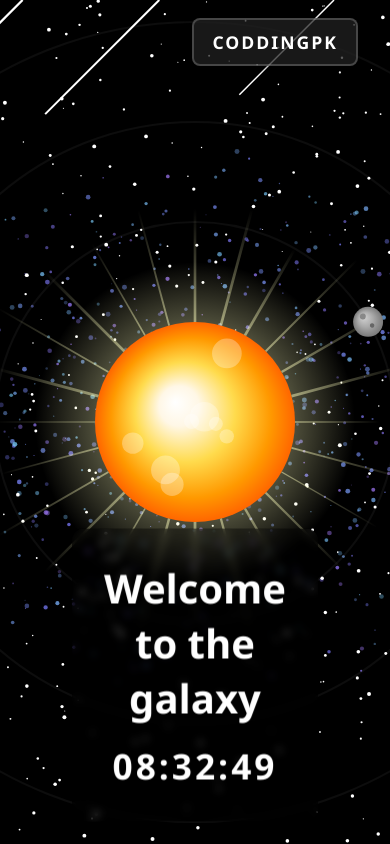
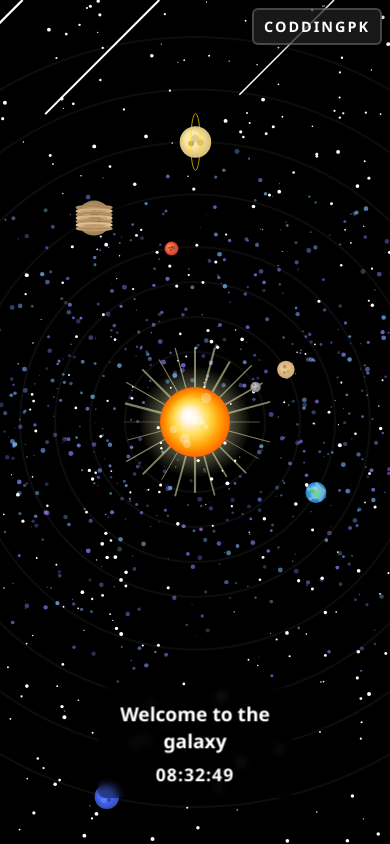
Before and after one commit to TMC0406/tranmanhcuong, a plain HTML site: page index.html in a window 390 px wide. Drawn offline with Linux system fonts and the light colour scheme.

Commit message:
Refactor overlay styles for better responsiveness and enhance scaling of visual elements

```diff
--- a/index.html
+++ b/index.html
@@ -71,12 +71,36 @@
       color: #222;
       border-color: #fff;
     }
+    @media (max-width: 600px) {
+      .overlay {
+        top: 88%;
+        padding: 0.8rem 0.5rem;
+        border-radius: 8px;
+        min-width: 120px;
+        max-width: 98vw;
+      }
+      .title {
+        font-size: 1.2rem;
+        margin-bottom: 0.5rem;
+      }
+      #clock {
+        font-size: 1.1rem;
+        letter-spacing: 1px;
+      }
+      .game-link {
+        font-size: 0.9rem;
+        padding: 7px 10px;
+        top: 8px;
+        right: 8px;
+        border-radius: 6px;
+      }
+    }
   </style>
 </head>
 <body>
   <a href="./coddingPK/index.html" target="_blank"  class="game-link">coddingPK</a>
   <canvas id="stars"></canvas>
-  <!-- 2.6 -->
+  <!-- 2.0 -->
   <div class="overlay">
     <div class="title">Welcome to the galaxy</div>
     <div id="clock">00:00:00</div>
@@ -283,8 +307,14 @@
         });
       }
     }
+    function getScale() {
+      if (window.innerWidth < 600) return 0.35;
+      if (window.innerWidth < 900) return 0.6;
+      return 1;
+    }
 
     function draw() {
+      const scale = getScale();
       ctx.clearRect(0, 0, w, h);
 
       // Vẽ dải ngân hà
@@ -340,20 +370,20 @@
 
       // Vẽ ánh sáng xung quanh
       const outerGlow = ctx.createRadialGradient(
-        centerX, centerY, 20 * 5,
-        centerX, centerY, 20 * 8
+        centerX, centerY, 20 * 5 * scale,
+        centerX, centerY, 20 * 8 * scale
       );
       outerGlow.addColorStop(0, 'rgba(255, 255, 190, 0.3)');
       outerGlow.addColorStop(1, 'rgba(255, 255, 190, 0)');
       ctx.beginPath();
-      ctx.arc(centerX, centerY, 20 * 8, 0, Math.PI * 2);
+      ctx.arc(centerX, centerY, 20 * 8 * scale, 0, Math.PI * 2);
       ctx.fillStyle = outerGlow;
       ctx.fill();
 
       // Vẽ mặt trời với gradient phức tạp
       const sunGradient = ctx.createRadialGradient(
-        centerX - 20, centerY - 20, 0,
-        centerX, centerY, 20 * 5
+        centerX - 20 * scale, centerY - 20 * scale, 0,
+        centerX, centerY, 20 * 5 * scale
       );
       sunGradient.addColorStop(0, '#ffffff');    // Trung tâm trắng
       sunGradient.addColorStop(0.2, '#fff7e6');  // Chuyển sang vàng nhạt
@@ -362,24 +392,24 @@
       sunGradient.addColorStop(1, '#ff6600');    // Cam đậm ở viền
 
       ctx.beginPath();
-      ctx.arc(centerX, centerY, 20 * 5, 0, Math.PI * 2);
+      ctx.arc(centerX, centerY, 20 * 5 * scale, 0, Math.PI * 2);
       ctx.fillStyle = sunGradient;
       ctx.fill();
 
       // Thêm hiệu ứng corona
       for (let i = 0; i < 24; i++) {
         const angle = (i * Math.PI * 2) / 24;
-        const length = Math.random() * 50 + 80;
-        const width = Math.random() * 2 + 1;
+        const length = (Math.random() * 50 + 80) * scale;
+        const width = Math.random() * 2 + 1 * scale;
 
         ctx.beginPath();
         ctx.moveTo(
-          centerX + Math.cos(angle) * (20 * 5),
-          centerY + Math.sin(angle) * (20 * 5)
+          centerX + Math.cos(angle) * (20 * 5 * scale),
+          centerY + Math.sin(angle) * (20 * 5 * scale)
         );
         ctx.lineTo(
-          centerX + Math.cos(angle) * (20 * 5 + length),
-          centerY + Math.sin(angle) * (20 * 5 + length)
+          centerX + Math.cos(angle) * (20 * 5 * scale + length),
+          centerY + Math.sin(angle) * (20 * 5 * scale + length)
         );
         const gradient = ctx.createLinearGradient(
           centerX + Math.cos(angle) * (20 * 5),
@@ -397,8 +427,8 @@
       // Thêm điểm sáng ngẫu nhiên
       for (let i = 0; i < 8; i++) {
         const angle = Math.random() * Math.PI * 2;
-        const distance = Math.random() * (20 * 4);
-        const size = Math.random() * 10 + 5;
+        const distance = Math.random() * (20 * 4 * scale);
+        const size = (Math.random() * 10 + 5) * scale;
 
         ctx.beginPath();
         ctx.arc(
@@ -416,24 +446,24 @@
 
       // Vẽ và cập nhật hành tinh
       for (let p of planets) {
-        const x = centerX + Math.cos(p.angle) * p.radius;
-        const y = centerY + Math.sin(p.angle) * p.radius;
+        const x = centerX + Math.cos(p.angle) * p.radius * scale;
+        const y = centerY + Math.sin(p.angle) * p.radius * scale;
 
         // Orbit path
         ctx.beginPath();
-        ctx.arc(centerX, centerY, p.radius, 0, Math.PI * 2);
+        ctx.arc(centerX, centerY, p.radius * scale, 0, Math.PI * 2);
         ctx.strokeStyle = "rgba(255,255,255,0.05)";
         ctx.stroke();
 
         // Planet
         ctx.save();
         ctx.beginPath();
-        ctx.arc(x, y, p.size, 0, Math.PI * 2);
+        ctx.arc(x, y, p.size * scale, 0, Math.PI * 2);
 
         // Create gradient
         const gradient = ctx.createRadialGradient(
-          x - p.size/3, y - p.size/3, 0,
-          x, y, p.size
+          x - (p.size * scale)/3, y - (p.size * scale)/3, 0,
+          x, y, p.size * scale
         );
         gradient.addColorStop(0, p.gradient[2]); // Highlight
         gradient.addColorStop(0.5, p.gradient[1]); // Main color
@@ -450,9 +480,9 @@
             ctx.rotate(p.rotation);
             ctx.beginPath();
             ctx.arc(
-              detail.x * p.size,
-              detail.y * p.size,
-              detail.r * p.size,
+              detail.x * p.size * scale,
+              detail.y * p.size * scale,
+              detail.r * p.size * scale,
               0,
               Math.PI * 2
             );
@@ -472,9 +502,9 @@
         // Add rings for Saturn and Uranus
         if (p.hasRings) {
           ctx.beginPath();
-          ctx.ellipse(x, y, p.size * 1.8, p.size * 0.3, p.angle, 0, Math.PI * 2);
+          ctx.ellipse(x, y, p.size * 1.8 * scale, p.size * 0.3 * scale, p.angle, 0, Math.PI * 2);
           ctx.strokeStyle = p.ringColor || "#ffd700";
-          ctx.lineWidth = 2;
+          ctx.lineWidth = 2 * scale;
           ctx.stroke();
         }
 
@@ -482,7 +512,7 @@
         if (p.hasStripes) {
           for (let i = -3; i <= 3; i++) {
             ctx.beginPath();
-            ctx.ellipse(x, y + i * p.size/5, p.size, p.size/10, 0, 0, Math.PI * 2);
+            ctx.ellipse(x, y + i * p.size * scale/5, p.size * scale, p.size/10 * scale, 0, 0, Math.PI * 2);
             ctx.strokeStyle = i % 2 ? '#c19a6b' : '#e6c999';
             ctx.stroke();
           }
@@ -493,9 +523,9 @@
           ctx.beginPath();
           for (let i = 0; i < 5; i++) {
             const angle = (p.angle * 2) + (i * Math.PI/2.5);
-            const cloudX = x + Math.cos(angle) * (p.size * 0.8);
-            const cloudY = y + Math.sin(angle) * (p.size * 0.8);
-            ctx.arc(cloudX, cloudY, p.size/6, 0, Math.PI * 2);
+            const cloudX = x + Math.cos(angle) * (p.size * 0.8 * scale);
+            const cloudY = y + Math.sin(angle) * (p.size * 0.8 * scale);
+            ctx.arc(cloudX, cloudY, p.size/6 * scale, 0, Math.PI * 2);
           }
           ctx.fillStyle = 'rgba(255,255,255,0.3)';
           ctx.fill();
```
